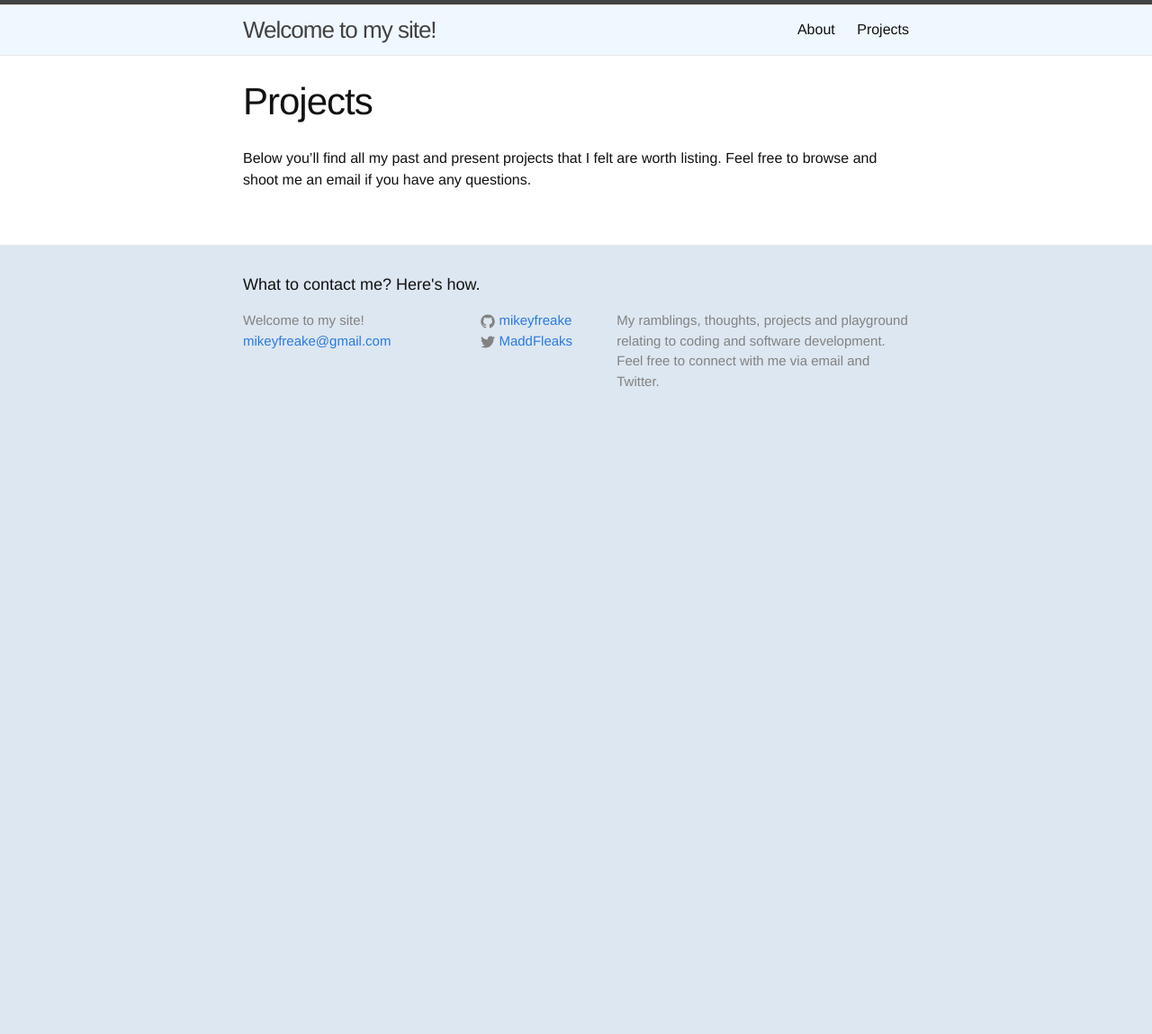
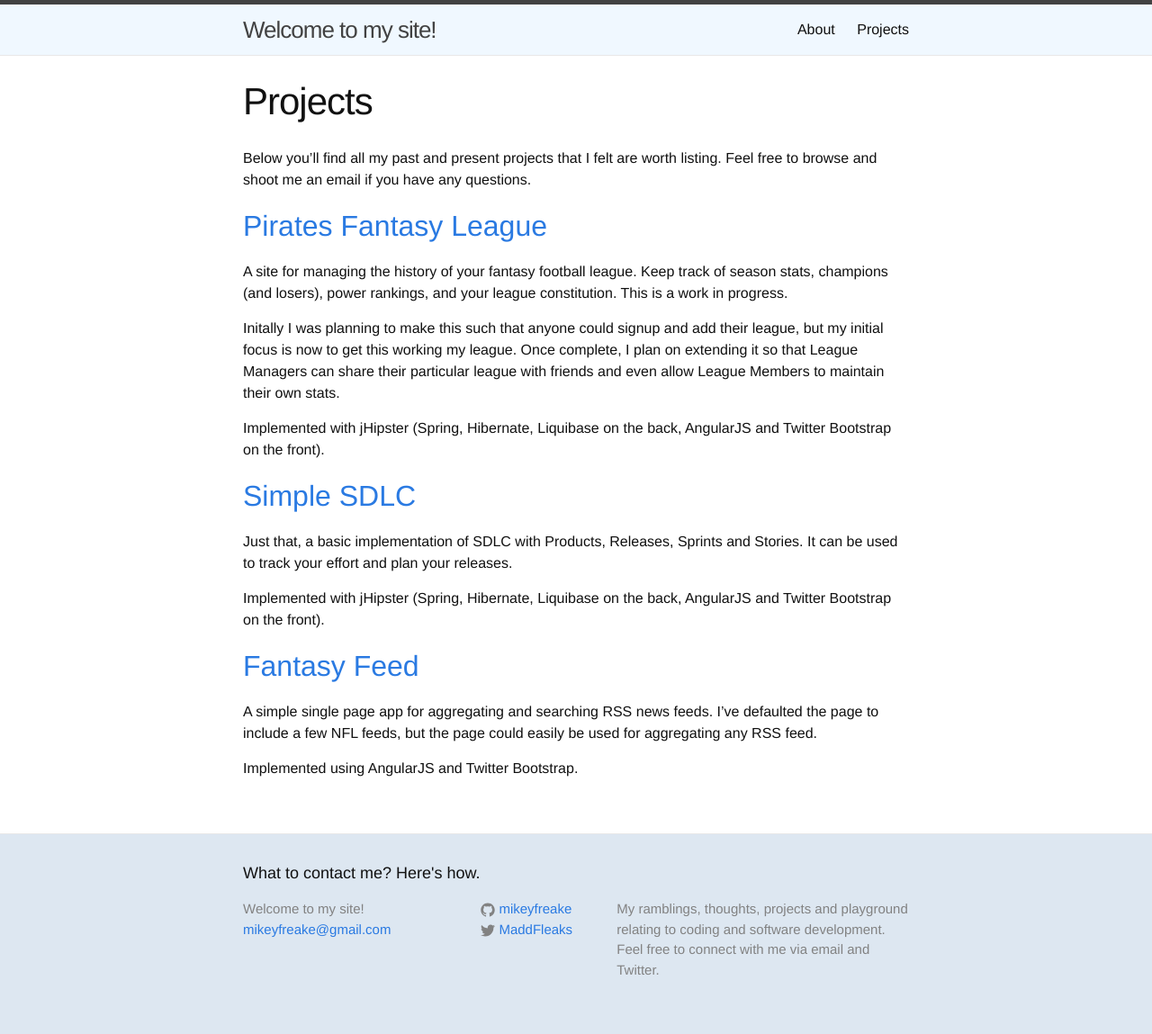
Before and after one commit to mikeyfreake/mikeyfreake.github.io, a Jekyll site: the page built from projects.md, in a window 1280 px wide. Shown: the whole page at 90% size. Built offline with Jekyll 4.4.1, drawn with Linux system fonts in a browser that asks for light colours; before the commit the page ends 900 px from its top, so only the background shows below that.

Commit message:
Update projects.md

```diff
--- a/projects.md
+++ b/projects.md
@@ -5,3 +5,20 @@ permalink: /projects/
 ---
 
 Below you'll find all my past and present projects that I felt are worth listing. Feel free to browse and shoot me an email if you have any questions.
+
+## [Pirates Fantasy League](https://github.com/mikeyfreake/piratesfl)
+A site for managing the history of your fantasy football league. Keep track of season stats, champions (and losers), power rankings, and your league constitution. This is a work in progress.
+
+Initally I was planning to make this such that anyone could signup and add their league, but my initial focus is now to get this working my league. Once complete, I plan on extending it so that League Managers can share their particular league with friends and even allow  League Members to maintain their own stats.
+
+Implemented with jHipster (Spring, Hibernate, Liquibase on the back, AngularJS and Twitter Bootstrap on the front).
+
+## [Simple SDLC](https://github.com/mikeyfreake/simplesdlc)
+Just that, a basic implementation of SDLC with Products, Releases, Sprints and Stories. It can be used to track your effort and plan your releases.
+
+Implemented with jHipster (Spring, Hibernate, Liquibase on the back, AngularJS and Twitter Bootstrap on the front).
+
+## [Fantasy Feed](https://github.com/mikeyfreake/piratesfl)
+A simple single page app for aggregating and searching RSS news feeds. I've defaulted the page to include a few NFL feeds, but the page could easily be used for aggregating any RSS feed.
+
+Implemented using AngularJS and Twitter Bootstrap.
```
